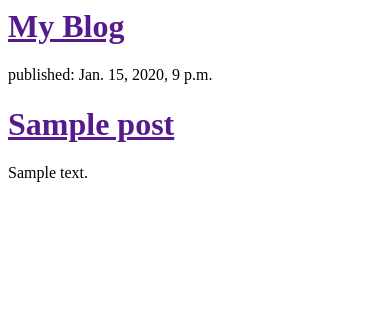
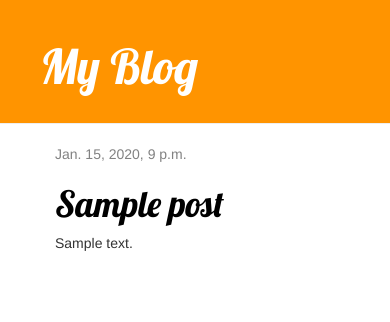
Before and after one commit to jessincase/myblog, a Django app: template templates/blog/post_list.html in a window 390 px wide. Shown: the top 322 px of the page. Run offline with Django 3.2, Linux system fonts and the light colour scheme; the template is opened without the code that fills it: values that come from a table or form of the project are taken from there, others are empty; tables that the repository leaves empty hold one stand-in row (values such as "Sample post"); some libraries are stand-ins or nearby versions.

Commit message:
Added a view and template for blog details and updated CSS.

```diff
--- /dev/null
+++ b/blog/static/css/blog.css
@@ -0,0 +1,58 @@
+h1 a {
+    color: #FCA205;
+    font-family: 'Lobster';
+}
+body {
+    padding-left: 15px;
+    overflow-x: hidden;
+}
+html, body {
+    margin: 0px;
+    padding: 0px;
+}
+.page-header {
+    background-color: #ff9400;
+    margin-top: 0;
+    padding: 20px 20px 20px 40px;
+}
+
+.page-header h1, .page-header h1 a, .page-header h1 a:visited, .page-header h1 a:active {
+    color: #ffffff;
+    font-size: 36pt;
+    text-decoration: none;
+}
+
+.content {
+    margin-left: 40px;
+}
+
+h1, h2, h3, h4 {
+    font-family: 'Lobster', cursive;
+}
+
+.date {
+    color: #828282;
+}
+
+.save {
+    float: right;
+}
+
+.post-form textarea, .post-form input {
+    width: 100%;
+}
+
+.top-menu, .top-menu:hover, .top-menu:visited {
+    color: #ffffff;
+    float: right;
+    font-size: 26pt;
+    margin-right: 20px;
+}
+
+.post {
+    margin-bottom: 70px;
+}
+
+.post h1 a, .post h1 a:visited {
+    color: #000000;
+}
--- a/blog/urls.py
+++ b/blog/urls.py
@@ -4,4 +4,5 @@ from . import views
 
 urlpatterns = [
     url(r'^$', views.post_list, name='post_list'),
+    url(r'^post/(?P<pk>\d+)/$', views.post_detail, name='post_detail'),
 ]
--- a/blog/views.py
+++ b/blog/views.py
@@ -1,7 +1,11 @@
-from django.shortcuts import render
+from django.shortcuts import render, get_object_or_404
 from django.utils import timezone
 from .models import Post
 
 def post_list(request):
     posts = Post.objects.filter(published_date__lte=timezone.now()).order_by('published_date')
     return render(request, 'blog/post_list.html', {'posts': posts})
+
+def post_detail(request, pk):
+    post = get_object_or_404(Post, pk=pk)
+    return render(request, 'blog/post_detail.html', {'post': post})
--- /dev/null
+++ b/templates/blog/base.html
@@ -0,0 +1,23 @@
+{% load staticfiles %}
+<html>
+    <head>
+        <title>My blog</title>
+        <link rel="stylesheet" href="//maxcdn.bootstrapcdn.com/bootstrap/3.2.0/css/bootstrap.min.css">
+        <link rel="stylesheet" href="//maxcdn.bootstrapcdn.com/bootstrap/3.2.0/css/bootstrap-theme.min.css">
+        <link rel="stylesheet" href="{% static 'css/blog.css' %}">
+        <link href="//fonts.googleapis.com/css?family=Lobster&subset=latin,latin-ext" rel="stylesheet" type="text/css">
+    </head>
+    <body>
+    <div class="page-header">
+        <h1><a href="/">My Blog</a></h1>
+    </div>
+    <div class="content container">
+        <div class="row">
+            <div class="col-md-8">
+            {% block content %}
+            {% endblock %}
+            </div>
+        </div>
+    </div>
+</body>
+</html>
--- a/templates/blog/post_list.html
+++ b/templates/blog/post_list.html
@@ -1,19 +1,14 @@
 
-<html>
-    <head>
-        <title>My blog</title>
-    </head>
-    <body>
-        <div>
-            <h1><a href="">My Blog</a></h1>
+{% extends 'blog/base.html' %}
+
+{% block content %}
+    {% for post in posts %}
+        <div class="post">
+            <div class="date">
+                {{ post.published_date }}
+            </div>
+            <h1><a href="{% url 'post_detail' pk=post.pk %}">{{ post.title }}</a></h1>
+            <p>{{ post.text|linebreaksbr }}</p>
         </div>
-
-        {% for post in posts %}
-            <div>
-                <p>published: {{post.published_date}}</p>
-                <h1><a href="">{{post.title}}</a></h1>
-                <p>{{post.text|linebreaksbr}}</p>
-            </div>
-        {% endfor %}
-    </body>
-</html>
+    {% endfor %}
+{% endblock %}
```
Also changed, not shown: templates/blog/post_detail.html (added, +13 -0 lines).
